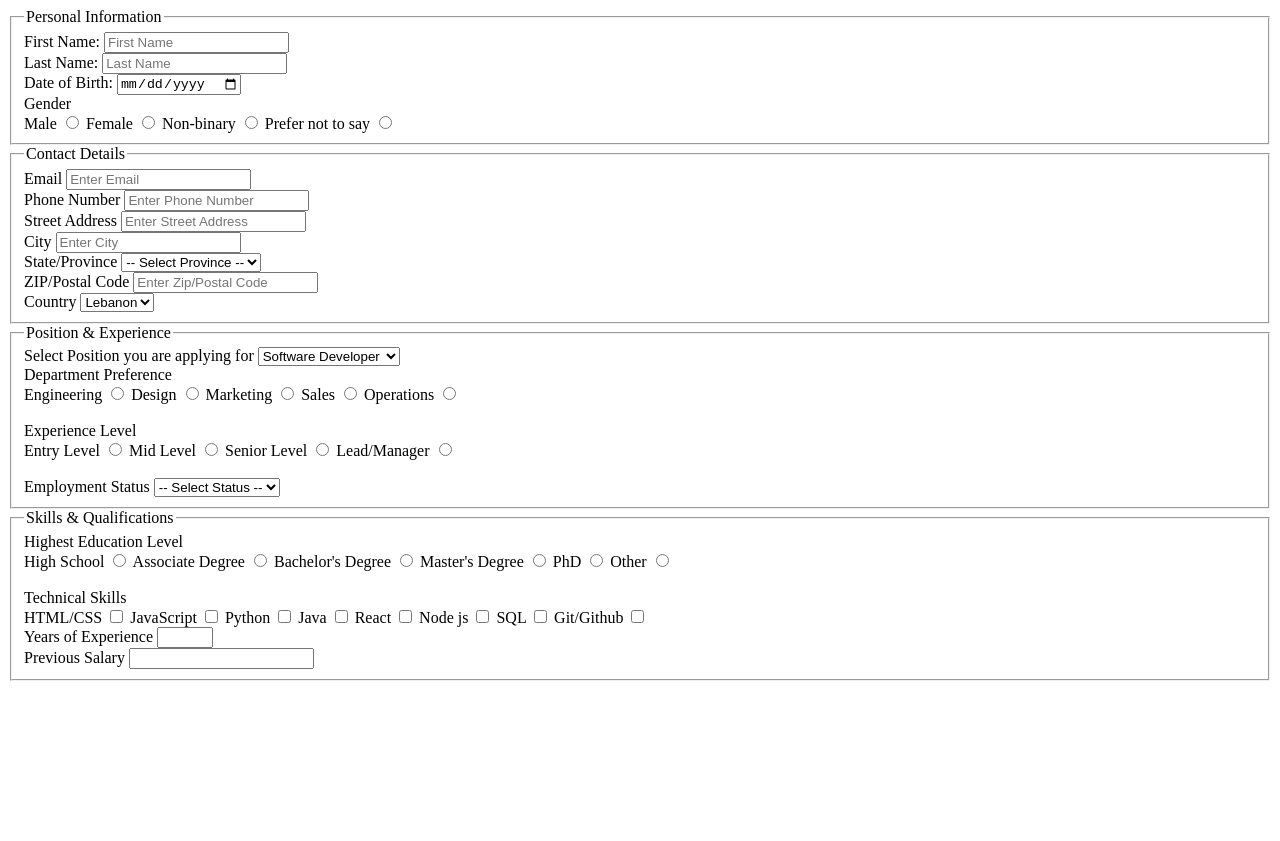
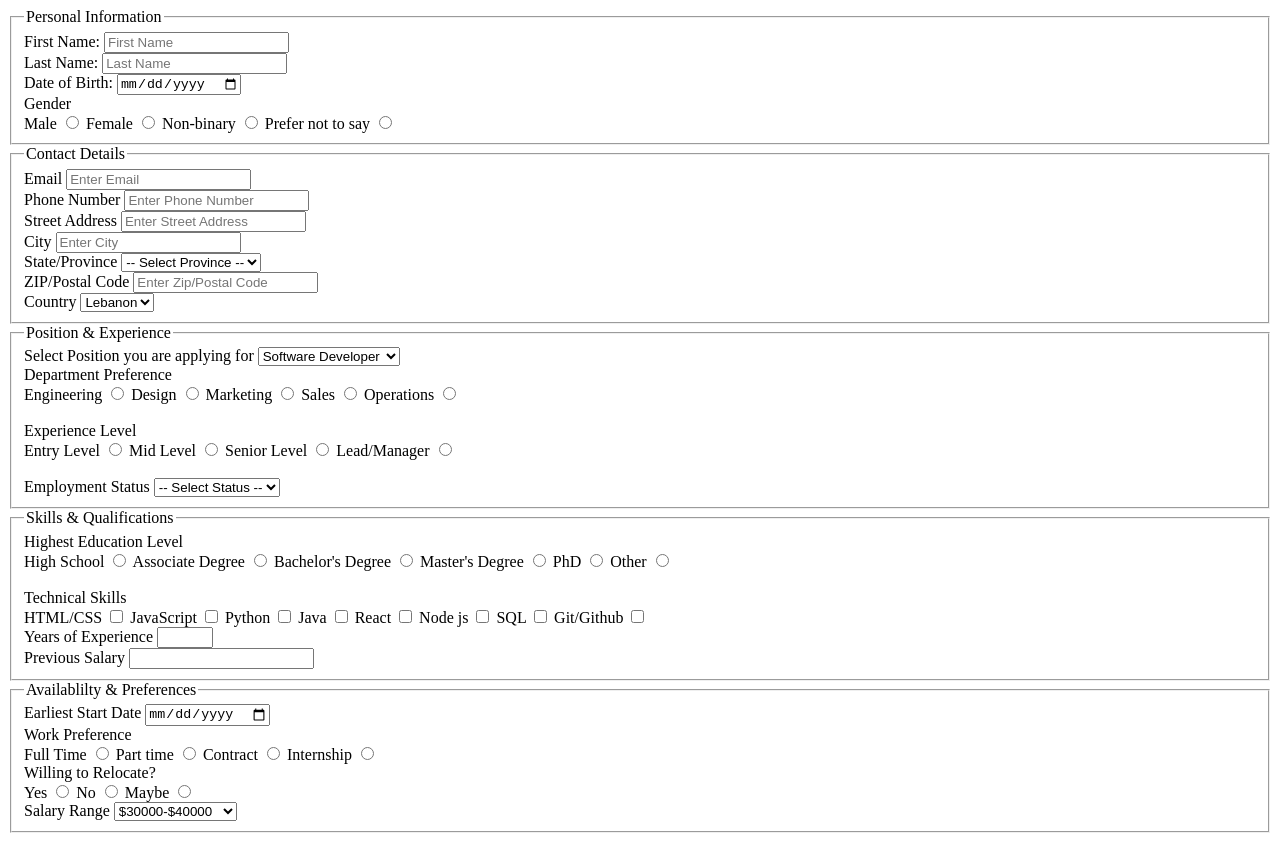
Before and after one commit to HoussamEldineKhaled/SE2-Web-Fundamentals-and-project-building, a plain HTML site: page First-Module/job-form/job-application.html in a window 1280 px wide. Before the commit the page ends 800 px from the top, so only its background shows below. Drawn offline with Linux system fonts and the light colour scheme.

Commit message:
section 5 complete

```diff
--- a/First-Module/job-form/job-application.html
+++ b/First-Module/job-form/job-application.html
@@ -19,16 +19,16 @@
             <label for="date-of-birth">Date of Birth: </label>
             <input type="date" name="date-of-birth" placeholder="Date of Birth">
             <br>
-            <label>Gender</label>
+            <label for="gender">Gender</label>
             <br>
-            <label for="male">Male</label>
-            <input type="radio" name="male" value="Male">
-            <label for="female">Female</label>
-            <input type="radio" name="female" value="Female">
-            <label for="non-binary">Non-binary</label>
-            <input type="radio" name="non-binary" value="Non-binary">
-            <label for="idk">Prefer not to say</label>
-            <input type="radio" name="idk" value="Prefer not to say">
+            <label>Male</label>
+            <input type="radio" name="gender" value="Male">
+            <label>Female</label>
+            <input type="radio" name="gender" value="Female">
+            <label>Non-binary</label>
+            <input type="radio" name="gender" value="Non-binary">
+            <label>Prefer not to say</label>
+            <input type="radio" name="gender" value="Prefer not to say">
         </fieldset>
 
         <fieldset>
@@ -86,30 +86,30 @@
                 <option value="other">Other</option>
             </select>
             <br>
-            <label>Department Preference</label>
+            <label for="preference">Department Preference</label>
             <br>
-            <label for="engineering">Engineering</label>
-            <input type="radio" name="engineering" value="engineering">
-            <label for="design">Design</label>
-            <input type="radio" name="design" value="design">
-            <label for="marketing">Marketing</label>
-            <input type="radio" name="marketing" value="marketing">
-            <label for="sales">Sales</label>
-            <input type="radio" name="sales" value="sales">
-            <label for="operations">Operations</label>
-            <input type="radio" name="operations" value="operations">
+            <label>Engineering</label>
+            <input type="radio" name="preference" value="engineering">
+            <label>Design</label>
+            <input type="radio" name="preference" value="design">
+            <label>Marketing</label>
+            <input type="radio" name="preference" value="marketing">
+            <label>Sales</label>
+            <input type="radio" name="preference" value="sales">
+            <label>Operations</label>
+            <input type="radio" name="preference" value="operations">
             <br>
             <br>
-            <label>Experience Level</label>
+            <label for="experience-level">Experience Level</label>
             <br>
-            <label for="entry">Entry Level</label>
-            <input type="radio" name="entry" value="entry">
-            <label for="mid">Mid Level</label>
-            <input type="radio" name="mid" value="mid">
-            <label for="senior">Senior Level</label>
-            <input type="radio" name="senior" value="senior">
-            <label for="lead">Lead/Manager</label>
-            <input type="radio" name="lead" value="lead">
+            <label>Entry Level</label>
+            <input type="radio" name="experience-level" value="entry">
+            <label>Mid Level</label>
+            <input type="radio" name="experience-level" value="mid">
+            <label>Senior Level</label>
+            <input type="radio" name="experience-level" value="senior">
+            <label>Lead/Manager</label>
+            <input type="radio" name="experience-level" value="lead">
             <br>
             <br>
             <label for="employment-status">Employment Status</label>
@@ -126,20 +126,20 @@
         <fieldset>
             <legend>Skills & Qualifications</legend>
 
-            <label for="">Highest Education Level</label>
+            <label for="edu-level">Highest Education Level</label>
             <br>
-            <label for="high-school">High School</label>
-            <input type="radio" name="high-school" value="high-school">
-            <label for="associate-degree">Associate Degree</label>
-            <input type="radio" name="associate-degree" value="associate-degree">
-            <label for="bachelor-degree">Bachelor's Degree</label>
-            <input type="radio" name="bachelor-degree" value="bachelor-degree">
-            <label for="master-degree">Master's Degree</label>
-            <input type="radio" name="master-degree" value="master-degree">
-            <label for="phd">PhD</label>
-            <input type="radio" name="phd" value="phd">
-            <label for="other">Other</label>
-            <input type="radio" name="other" value="other">
+            <label>High School</label>
+            <input type="radio" name="edu-level" value="high-school">
+            <label>Associate Degree</label>
+            <input type="radio" name="edu-level" value="associate-degree">
+            <label>Bachelor's Degree</label>
+            <input type="radio" name="edu-level" value="bachelor-degree">
+            <label>Master's Degree</label>
+            <input type="radio" name="edu-level" value="master-degree">
+            <label>PhD</label>
+            <input type="radio" name="edu-level" value="phd">
+            <label>Other</label>
+            <input type="radio" name="edu-level" value="other">
             <br>
             <br>
             <label for="technical-skills">Technical Skills</label>
@@ -167,6 +167,43 @@
             <label for="previous-salary">Previous Salary</label>
             <input type="number" name="previous-salary" optional>
         </fieldset>
+
+        <fieldset>
+            <legend>Availablilty & Preferences</legend>
+            <label for="start">Earliest Start Date</label>
+            <input type="date" name="start" required>
+            <br>
+            <label for="preference">Work Preference</label>
+            <br>
+            <label>Full Time</label>
+            <input type="radio" name="preference" value="full-time">
+            <label>Part time</label>
+            <input type="radio" name="preference" value="part-time">
+            <label>Contract</label>
+            <input type="radio" name="preference" value="contract">
+            <label>Internship</label>
+            <input type="radio" name="preference" value="internship">
+            <br>
+            <label for="relocate">Willing to Relocate?</label>
+            <br>
+            <label>Yes</label>
+            <input type="radio" name="relocate" value="yes">
+            <label>No</label>
+            <input type="radio" name="relocate" value="no">
+            <label>Maybe</label>
+            <input type="radio" name="relocate" value="maybe">
+            <br>
+            <label for="salary-range">Salary Range</label>
+            <select name="salary-range">
+                <option value="30k-40k">$30000-$40000</option>
+                <option value="40k-55k">$40000-$55000</option>
+                <option value="55k-70k">$55000-$70000</option>
+                <option value="70k-85k">$70000-$85000</option>
+                <option value="85k-100k">$85000-$100000</option>
+                <option value="100k">$100000</option>
+                <option value="prefer-discuss">Prefer to discuss</option>
+            </select>
+        </fieldset>
     </form>
 
 </body>
```
